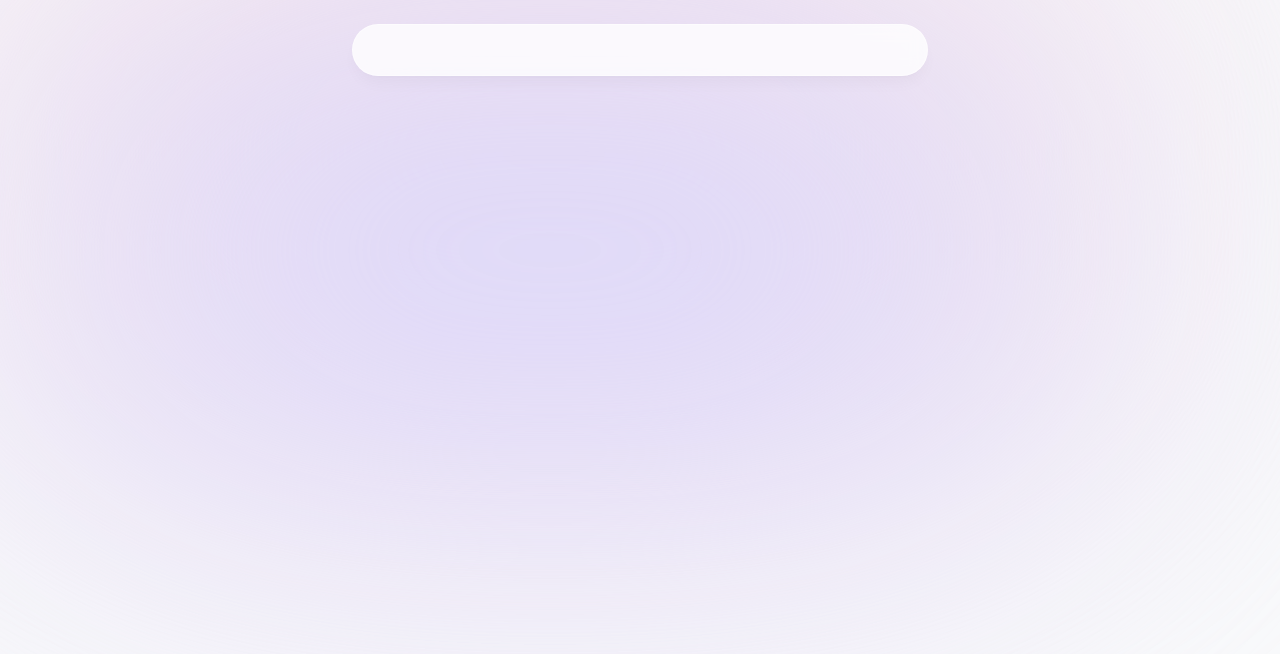
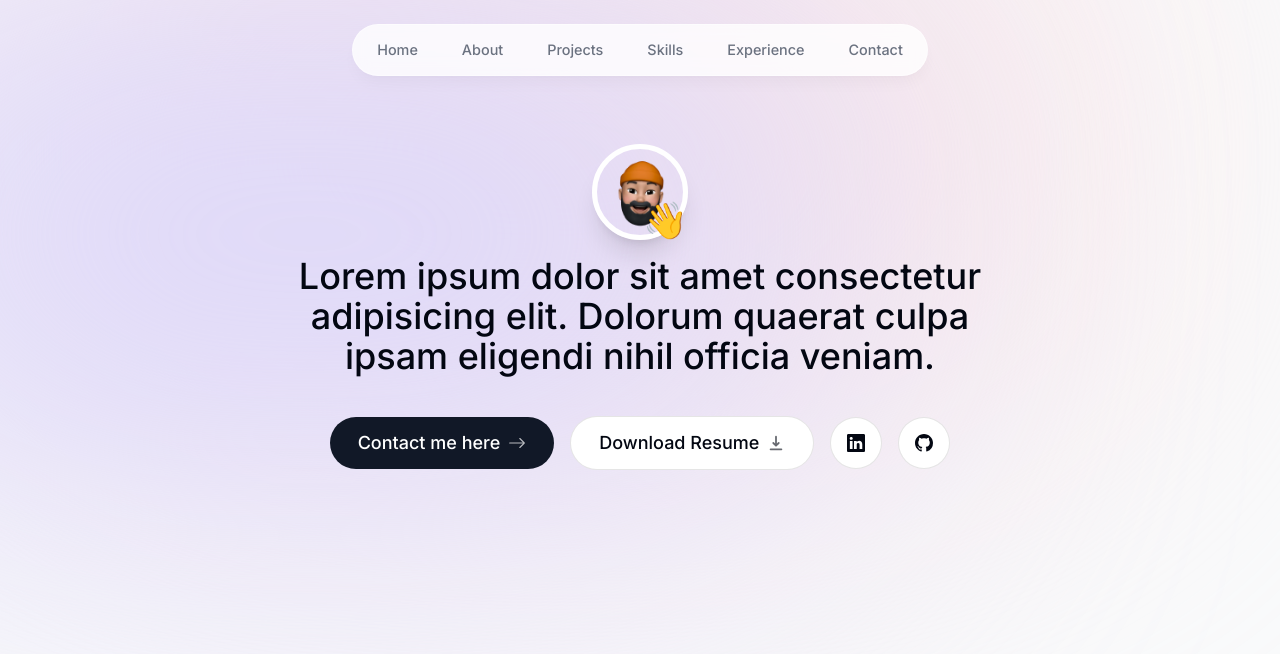
Before and after one commit to h-okay/portfolio, a Next.js app: page / in a window 1280 px wide. Shown: the top 654 px of the page. Built offline with nearby package versions, Linux system fonts and the light colour scheme.

Commit message:
Intro done

```diff
--- a/app/layout.tsx
+++ b/app/layout.tsx
@@ -17,11 +17,12 @@
 }) {
   return (
     <html lang="en">
-      <body className={`${inter.className} bg-gray-50 text-gray-950 relative`}>
-        <div className="bg-[#fbe2e3] absolute top-[-6rem] right-[11rem] h-[31.25rem] w-[31.25rem] rounded-full blur-[10rem] sm:w-[68.75rem]"></div>
-        <div className="bg-[#dbd7fb] -z-10 absolute-top-[-1rem] left-[-35rem] h-[31.25rem] w-[50rem] rounded-full blur-[10rem] sm:w-[68.75rem] md:left-[-33rem] lg:left-[-28rem] xl:left-[15rem] 2xl:left-[-5rem]"></div>
-
-        <Header/>
+      <body
+        className={`${inter.className} bg-gray-50 text-gray-950 relative pt-28 sm:pt-36`}
+      >
+        <div className="bg-[#fbe2e3] absolute top-[-6rem] -z-10 right-[11rem] h-[31.25rem] w-[31.25rem] rounded-full blur-[10rem] sm:w-[68.75rem]"></div>
+        <div className="bg-[#dbd7fb] absolute top-[-1rem] -z-10 left-[-35rem] h-[31.25rem] w-[50rem] rounded-full blur-[10rem] sm:w-[68.75rem] md:left-[-33rem] lg:left-[-28rem] xl:left-[-15rem] 2xl:left-[-5rem]"></div>
+        <Header />
         {children}
       </body>
     </html>
--- a/app/page.tsx
+++ b/app/page.tsx
@@ -1,3 +1,9 @@
+import Intro from "@/components/intro";
+
 export default function Home() {
-  return <main className=""></main>;
+  return (
+    <main className="flex flex-col items-center px-4">
+      <Intro />
+    </main>
+  );
 }
--- a/components/header.tsx
+++ b/components/header.tsx
@@ -1,6 +1,8 @@
 "use client";
 
 import { motion } from "framer-motion";
+import { links } from "@/lib/data";
+import Link from "next/link";
 
 export default function Header() {
   return (
@@ -10,6 +12,25 @@
         initial={{ y: -100, x: "-50%", opacity: 0 }}
         animate={{ y: 0, x: "-50%", opacity: 1 }}
       ></motion.div>
+      <nav className="flex fixed top-[0.15rem] left-1/2 h-12 -translate-x-1/2 py-2 sm:top-[1.7rem] sm:h-[initial] sm:py-0">
+        <ul className="flex w-[22rem] flex-wrap items-center justify-center gap-y-1 text-[0.9rem] font-medium text-gray-500 sm:w-[initial] sm:flex-nowrap sm:gap-5">
+          {links.map((link) => (
+            <motion.li
+              className="h-3/4 flex items-center justify-center"
+              key={link.hash}
+              initial={{ y: -100, opacity: 0 }}
+              animate={{ y: 0, opacity: 1 }}
+            >
+              <Link
+                className="flex w-full items-center justify-center px-3 py-3 hover:text-gray-950 transition"
+                href={link.hash}
+              >
+                {link.name}
+              </Link>
+            </motion.li>
+          ))}
+        </ul>
+      </nav>
     </header>
   );
 }
--- /dev/null
+++ b/components/intro.tsx
@@ -0,0 +1,91 @@
+"use client";
+
+import Image from "next/image";
+import { motion } from "framer-motion";
+import Link from "next/link";
+import { BsArrowRight, BsGithub, BsLinkedin } from "react-icons/bs";
+import { HiDownload } from "react-icons/hi";
+
+export default function Intro() {
+  return (
+    <section className="mb-28 max-w-[50rem] sm:mb-0 text-center">
+      <div className="flex items-center justify-center">
+        <div className="relative">
+          <motion.div
+            initial={{ scale: 0, opacity: 0 }}
+            animate={{ scale: 1, opacity: 1 }}
+            transition={{ type: "tween", duration: 0.2 }}
+          >
+            <Image
+              src="/avatar.png"
+              alt="Hakan avatar image"
+              width="192"
+              height="192"
+              quality="95"
+              priority
+              className="h-24 w-24 rounded-full border-[0.35rem] border-white shadow-xl"
+            />
+            <motion.span
+              initial={{ scale: 0, opacity: 0 }}
+              animate={{ scale: 1, opacity: 1 }}
+              transition={{
+                type: "spring",
+                stiffness: 125,
+                delay: 0.1,
+                duration: 0.7,
+              }}
+              className="absolute text-4xl bottom-0 right-0"
+            >
+              👋
+            </motion.span>
+          </motion.div>
+        </div>
+      </div>
+      <motion.p
+        className="mb-10 mt-4 px-4 text-2xl font-medium leading-[1.5] sm:text-4xl"
+        initial={{ opacity: 0, y: 100 }}
+        animate={{ opacity: 1, y: 0 }}
+      >
+        Lorem ipsum dolor sit amet consectetur adipisicing elit. Dolorum quaerat
+        culpa ipsam eligendi nihil officia veniam.
+      </motion.p>
+
+      <motion.div
+        className="flex flex-col sm:flex-row items-center justify-center gap-4 px-4 text-lg font-medium"
+        initial={{ opacity: 0, y: 100 }}
+        animate={{ opacity: 1, y: 0 }}
+        transition={{ delay: 0.1 }}
+      >
+        <Link
+          href="#contact"
+          className="group bg-gray-900 text-white px-7 py-3 flex items-center gap-2 rounded-full outline-none focus:scale-110 hover:scale-110 hover:bg-gray-950 active:scale-105 transition"
+        >
+          Contact me here
+          <BsArrowRight className="opacity-70 group-hover:translate-x-1 transition" />
+        </Link>
+        <a
+          className="group bg-white px-7 py-3 flex items-center gap-2 rounded-full outline-none focus:scale-110 hover:scale-110 active:scale-105 transition cursor-pointer border border-black/10"
+          href="/CV.pdf"
+          download
+        >
+          Download Resume{" "}
+          <HiDownload className="opacity-60 group-hover:translate-y-1 transition" />
+        </a>
+        <a
+          href="https://www.linkedin.com/in/hakan-okay/"
+          className="bg-white p-4 flex items-center gap-2 rounded-full outline-none focus:scale-[1.15] hover:scale-[1.15] hover:text-gray-950 active:scale-105 transition cursor-pointer border border-black/10"
+          target="_blank"
+        >
+          <BsLinkedin />
+        </a>
+        <a
+          href="https://github.com/h-okay"
+          className="bg-white p-4 flex items-center gap-2 rounded-full outline-none focus:scale-[1.15] hover:scale-[1.15] hover:text-gray-950 active:scale-105 transition cursor-pointer border border-black/10"
+          target="_blank"
+        >
+          <BsGithub />
+        </a>
+      </motion.div>
+    </section>
+  );
+}
```
Also changed, not shown: .eslintrc.json, public/avatar.png (added).
